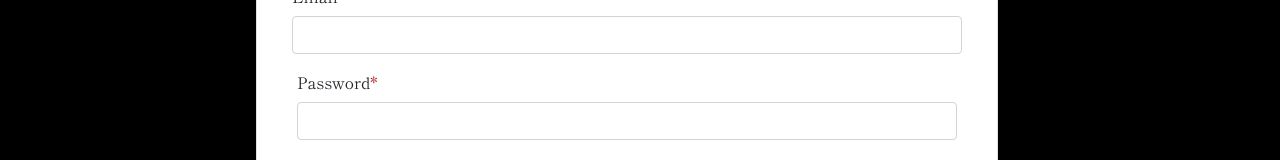
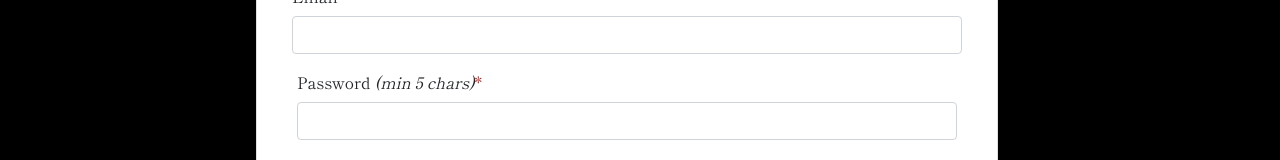
Before and after one commit to trisha/sun-voyage-client, a React (Create React App) app: page /signup in a window 1280 px wide. Shown: the part 369-529 px from the top of the page. Built offline with nearby package versions, Linux system fonts and the light colour scheme; no server answers.

Commit message:
Finally got signup to redirect to profile after creating an account (and being logged in.

```diff
--- a/src/App.css
+++ b/src/App.css
@@ -578,7 +578,7 @@ body {
 }
 
 .red-asterisk {
-  color: rgb(163, 22, 22);
+  color: rgb(179, 26, 26);
 }
 
 /* FOOTER */
--- a/src/App.js
+++ b/src/App.js
@@ -159,7 +159,7 @@ function App() {
           />
 
           {/* Authentication Routes */}
-          <Route path="/signup" component={ Signup } nowCurrentUser={nowCurrentUser} />
+          <Route path="/signup" component={ Signup } nowCurrentUser={nowCurrentUser} setUpdateUser={setUpdateUser} />
           <Route
             path="/login"
             render={ (props) => <Login {...props} nowCurrentUser={nowCurrentUser} setIsAuthenticated={setIsAuthenticated} user={currentUser}/>}
--- a/src/components/User/Profile.js
+++ b/src/components/User/Profile.js
@@ -16,6 +16,10 @@ const Profile = (props) => {
 
     if (editMode) return <Redirect to={'/profile/edit'} />
     if (viewCommentsMode) return <Redirect to={'/profile/comments'} />
+
+    // Force refresh the profile page right after creating a new account.
+    // Otherwise, it gives a 'Cannot read property 'name' of null' error that goes away when you refresh the page.
+    if (props.refresh) return <Redirect to={'/profile'} />
 
     // RENDER PROFILE.
     const userData = props.user ?
--- a/src/components/User/Signup.js
+++ b/src/components/User/Signup.js
@@ -14,93 +14,48 @@ const Signup = (props) => {
     let [weight, setWeight] = useState(null)
     let [DOB, setDOB] = useState(null)
     let [confirmPassword, setConfirmPassword] = useState('')
-    let [redirect, setRedirect] = useState(false)
     let [error, setError] = useState(false)
 
-    const handleName = (e) => {
-        setName(e.target.value);
-    }
+    const handleName = (e) => setName(e.target.value)
+    const handleWeight = (e) => setWeight(e.target.value)
+    const handleDOB = (e) => setDOB(e.target.value)
+    const handleEmail = (e) => setEmail(e.target.value)
+    const handlePassword = (e) => setPassword(e.target.value)
+    const handleConfirmPassword = (e) => setConfirmPassword(e.target.value)
 
-    const handleWeight = (e) => {
-        setWeight(e.target.value);
-    }
-
-    const handleDOB = (e) => {
-        console.log(e.target.value)
-        setDOB(e.target.value);
-    }
-
-    const handleEmail = (e) => {
-        setEmail(e.target.value);
-    }
-
-    const handlePassword = (e) => {
-        setPassword(e.target.value);
-    }
-
-    const handleConfirmPassword = (e) => {
-        setConfirmPassword(e.target.value);
-    }
-
+    // Have to set props to constants, since props.nowCurrentUser unavailable at nested child levels--get error message that it's not a function.
+    const nowCurrentUser = () => props.nowCurrentUser
+    const setUpdateUser = () => props.setUpdateUser
     const handleSubmit = (e) => {
         e.preventDefault();
-        // console.log(password,confirmPassword)
+        // console.log(password, confirmPassword)
         if (password === confirmPassword) {
             const newUser = { name, weight, DOB, email, password }
             // console.log(`${REACT_APP_SERVER_URL}/auth/signup`)
             axios.post(`${REACT_APP_SERVER_URL}/auth/signup`, newUser)
             .then(response => {
-                console.log('Signup response: ' + response);
-
-
                 const token = response.data
-                console.log("😍 token: ", token)
-                console.log("🥳 { token }: ", { token })
-                // Save token to localStorage
+                // console.log("⭐️ token: ", token)
+                // Save token to localStorage.
                 localStorage.setItem('jwtToken', token);
-                // Set token to auth header
+                // Set token to auth header.
                 setAuthToken(token);
-                // Decode token to get the user data
+                // Decode token to get the user data.
                 const decoded = jwt_decode(token);
                 console.log("JWT decoded token is: ", decoded)
-                // Set current user
-                props.nowCurrentUser(decoded);
-
-                setRedirect(true)
+                // Set current user.
+                nowCurrentUser(decoded)
+                setUpdateUser(true)
+                // Redirect to profile page after signing up and being logged in.
+                // https://stackoverflow.com/questions/53900739/redirection-using-axios-and-react
+                window.location = "/profile"
             })
             .catch(error => {
                 console.log("Error signing up: ", error)
                 setError(true)
             });
-
-            // After creating account, log them in.
-            // BELOW CODE ISN'T WORKING; gt an error signing in user: false
-            /*
-            const userData = { email, password }
-            axios.post(`${REACT_APP_SERVER_URL}/auth/login`, userData)
-            .then( response => {
-                const token = response.data
-                console.log("😍 token: ", token)
-                console.log("🥳 { token }: ", { token })
-                // Save token to localStorage
-                localStorage.setItem('jwtToken', token);
-                // Set token to auth header
-                setAuthToken(token);
-                // Decode token to get the user data
-                const decoded = jwt_decode(token);
-                console.log("JWT decoded token is: ", decoded)
-                // Set current user
-                props.nowCurrentUser(decoded);
-            })
-            .catch( err => {
-                console.log("Error signing in user: ", error)
-                setError(true)
-            })
-            */
         }
     }
-
-    if (redirect) return <Redirect to="/login" />
 
     let errorMessage = error ? (
         <p className='error'>Error creating account</p>
@@ -132,7 +87,7 @@ const Signup = (props) => {
                 <input type="email" name="email" value={email} onChange={handleEmail} className="form-control" required />
             </Form.Row>
             <div className="form-group">
-                <label htmlFor="password">Password<span className="red-asterisk">*</span></label>
+                <label htmlFor="password">Password <em>(min 5 chars)</em><span className="red-asterisk">*</span></label>
                 <input type="password" name="password" value={password} onChange={handlePassword} className="form-control" required />
             </div>
             <div className="form-group">
@@ -146,7 +101,6 @@ const Signup = (props) => {
         </Form>
     </div>
     );
-
 }
 
 export default Signup;
```
